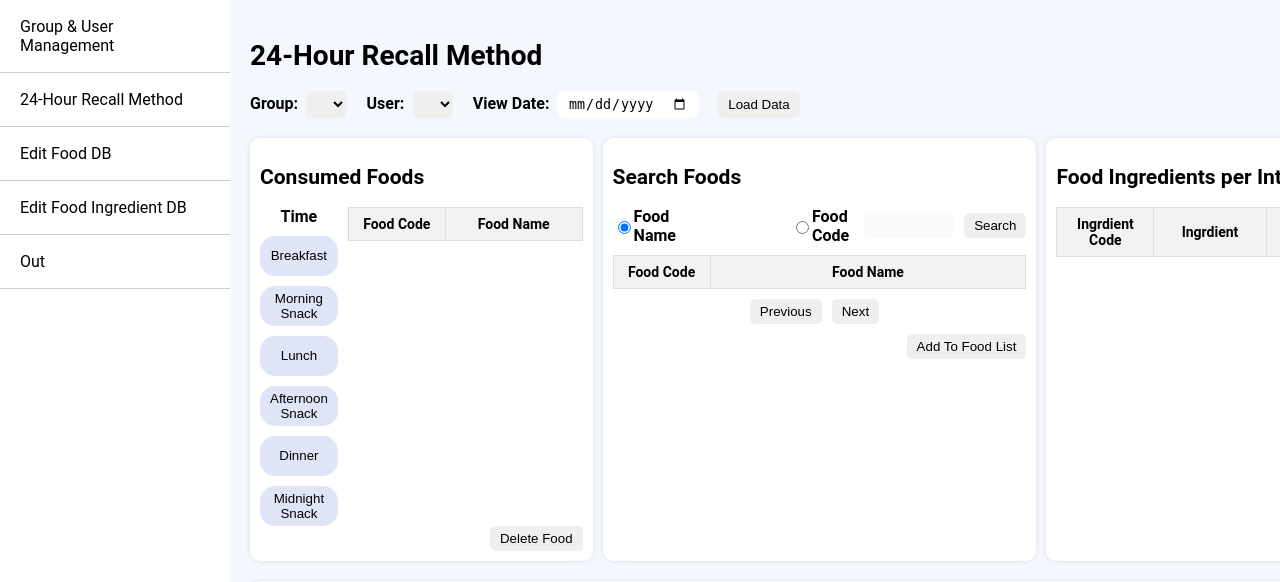
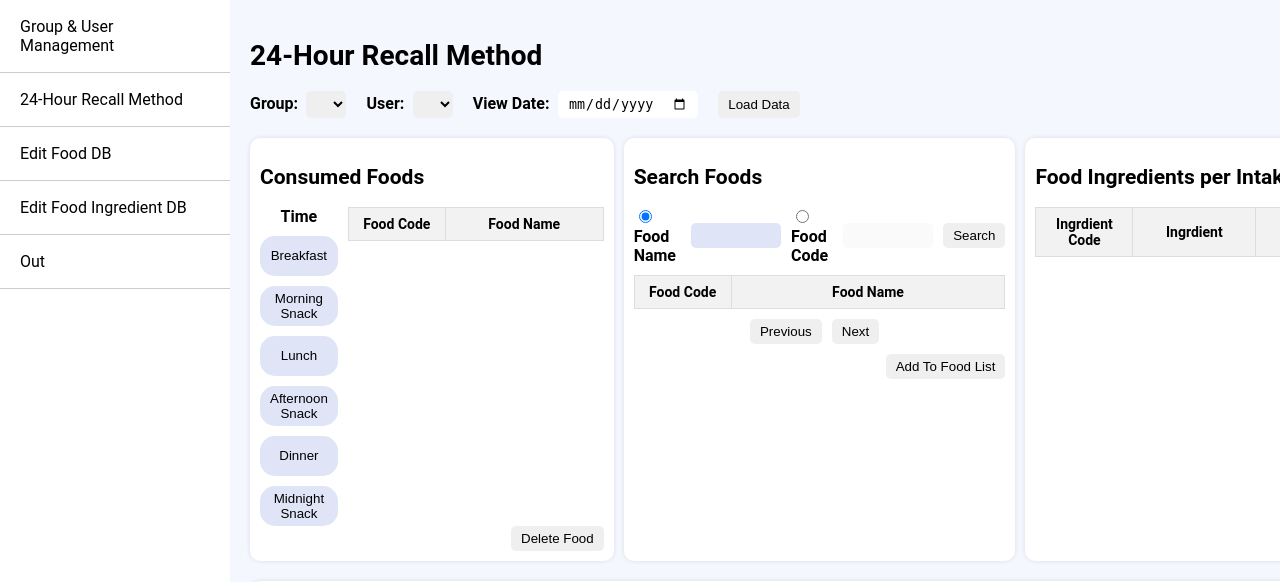
Before and after one commit to Park-HyeonJi/CambodiaNAS, a Flask app: page /24h in a window 1280 px wide. Shown: the part 100-682 px from the top of the page. Run offline with Flask 3, Linux system fonts and the light colour scheme; a user stored in the database is signed in; lists and menus that the app fills with data are empty; some libraries are stand-ins or nearby versions.

Commit message:
design: 24h-활성화된 음식 검색 옵션 배경색 변경

```diff
--- a/static/24h.css
+++ b/static/24h.css
@@ -24,15 +24,13 @@ label {
 /* 2행 */
 .section-container {
     display: flex;
-    flex-direction: row;
-    flex-wrap: wrap;
+    justify-content: space-between;
     gap: 10px;
     margin-bottom: 20px;
 }
 
 .food-data, .food-search, .food-details {
-    flex: 1;
-    /* flex-direction: column; */
+    flex-grow: 1;
     min-height: 350px;
     background-color: white;
     border: none;
@@ -97,19 +95,18 @@ label {
     margin-bottom: 10px;
 }
 
-.search-options label {
-    display: flex;
-    align-items: center;
+.search-options input[type="text"] {
+    width: 70px;
 }
 
-.search-options input[type="text"] {
-    width: 70px;
+.search-options input:not(:disabled) {
+    background-color: #4464cd2b;
 }
 
 .food-table {
     width: 100%;
     border-collapse: collapse;
-    table-layout: fixed; /* 테이블 레이아웃을 고정 */
+    table-layout: fixed;
 }
 
 .food-table th, .food-table td {
```
